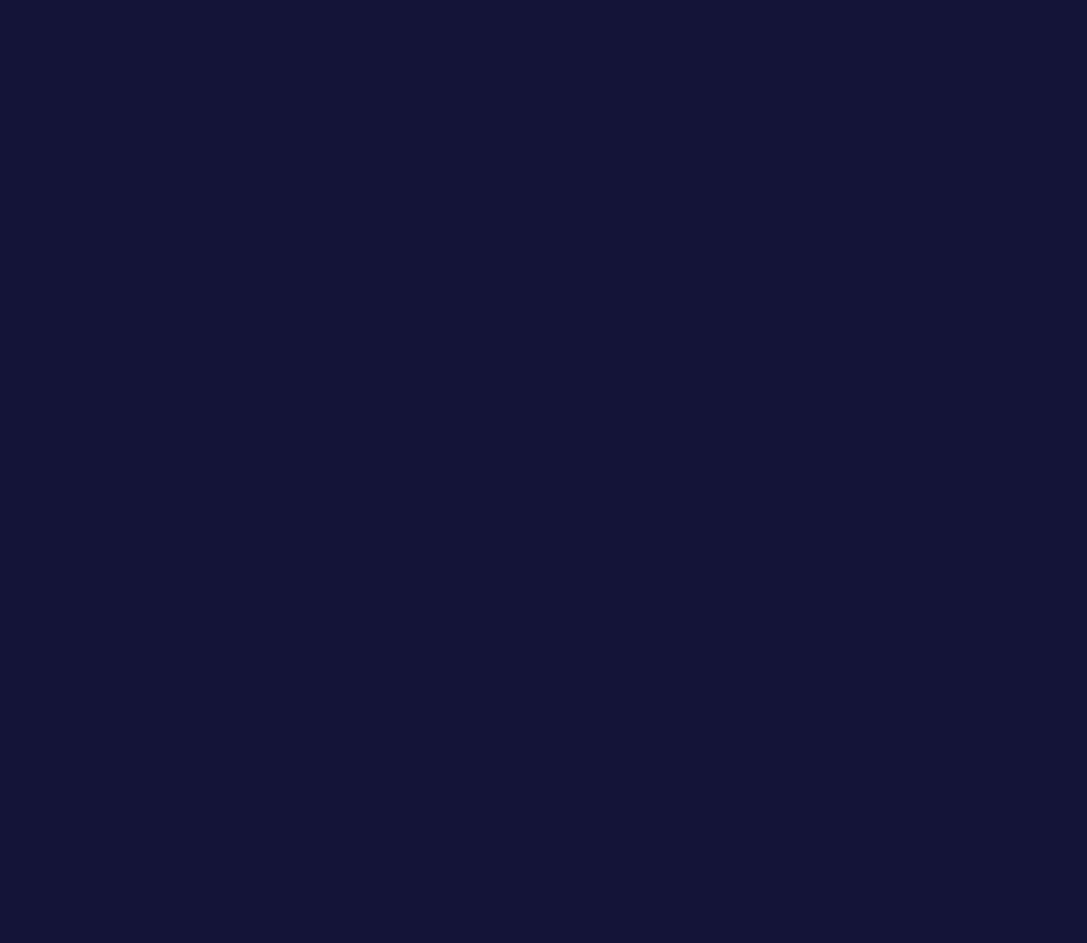
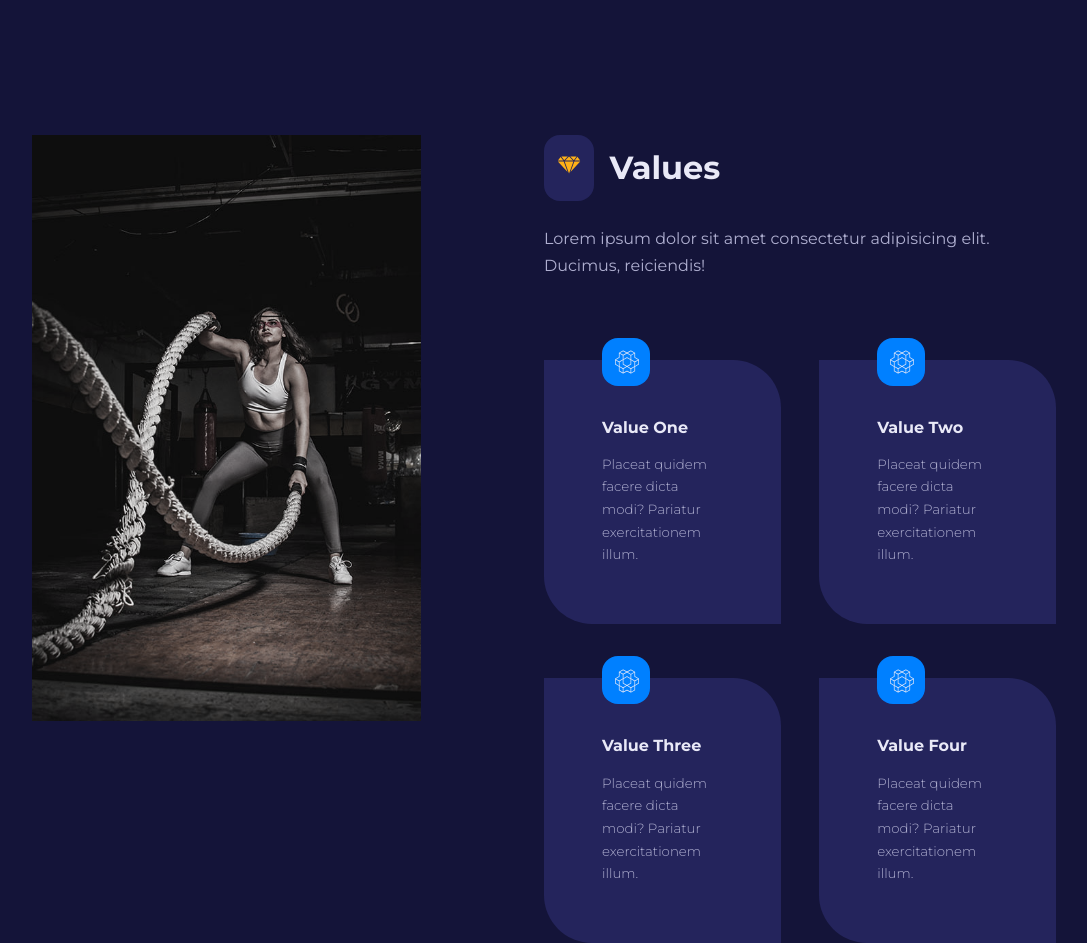
Before and after one commit to douglasmonteirodev/workout-website, a React (Create React App) app: page / in a window 1280 px wide. Shown: the part 1420-2363 px from the top of the page, without its empty margins (96-1183 px from the left). Before the commit the page ends 1395 px from the top, so only its background shows below. Built offline with nearby package versions, Linux system fonts and the light colour scheme.

Commit message:
finalizing component of values

```diff
--- /dev/null
+++ b/src/components/Values.jsx
@@ -0,0 +1,38 @@
+import Image from "../images/values.jpg";
+import SectionHead from "./SectionHead";
+import { GiCutDiamond } from "react-icons/gi";
+import { values } from "../data";
+import Card from "../UI/Card";
+
+const Values = () => {
+  return (
+    <section className='values'>
+      <div className='container values__container'>
+        <div className='values__left'>
+          <div className='values__image'>
+            <img src={Image} alt='Values_image' />
+          </div>
+        </div>
+
+        <div className='values__right'>
+          <SectionHead icon={<GiCutDiamond />} title='Values' />
+          <p>
+            Lorem ipsum dolor sit amet consectetur adipisicing elit. Ducimus,
+            reiciendis!
+          </p>
+          <div className='values__wrapper'>
+            {values.map(({ id, icon, title, desc }) => (
+              <Card className='values__value'>
+                <span>{icon}</span>
+                <h4>{title}</h4>
+                <small>{desc}</small>
+              </Card>
+            ))}
+          </div>
+        </div>
+      </div>
+    </section>
+  );
+};
+
+export default Values;
--- a/src/pages/home/Home.jsx
+++ b/src/pages/home/Home.jsx
@@ -1,5 +1,6 @@
 import MainHeader from "../../components/MainHeader";
 import Programs from "../../components/Programs";
+import Values from "../../components/Values";
 import "./home.css";
 
 const Home = () => {
@@ -7,6 +8,7 @@
     <>
       <MainHeader />
       <Programs />
+      <Values />
     </>
   );
 };
--- a/src/pages/home/home.css
+++ b/src/pages/home/home.css
@@ -105,3 +105,39 @@
   background: var(--color-secondary);
   color: var(--color-gray-600);
 }
+
+/* ----------------------Values ----------------------*/
+
+.values__container {
+  display: grid;
+  grid-template-columns: 38% 50%;
+  gap: 12%;
+}
+
+.values__image {
+  filter: saturate(0.25);
+  transition: var(--transition);
+}
+.values__image:hover {
+  filter: saturate(1);
+}
+
+.values__right > p {
+  margin: 1.5rem 0 5rem;
+}
+
+.values__wrapper {
+  display: grid;
+  grid-template-columns: 1fr 1fr;
+  gap: 3.4rem 2.4rem;
+}
+.card.values__value {
+  padding: 3.5rem;
+  text-align: left;
+  position: relative;
+}
+
+.card.values__value span {
+  position: absolute;
+  top: -1.5rem;
+}
```
